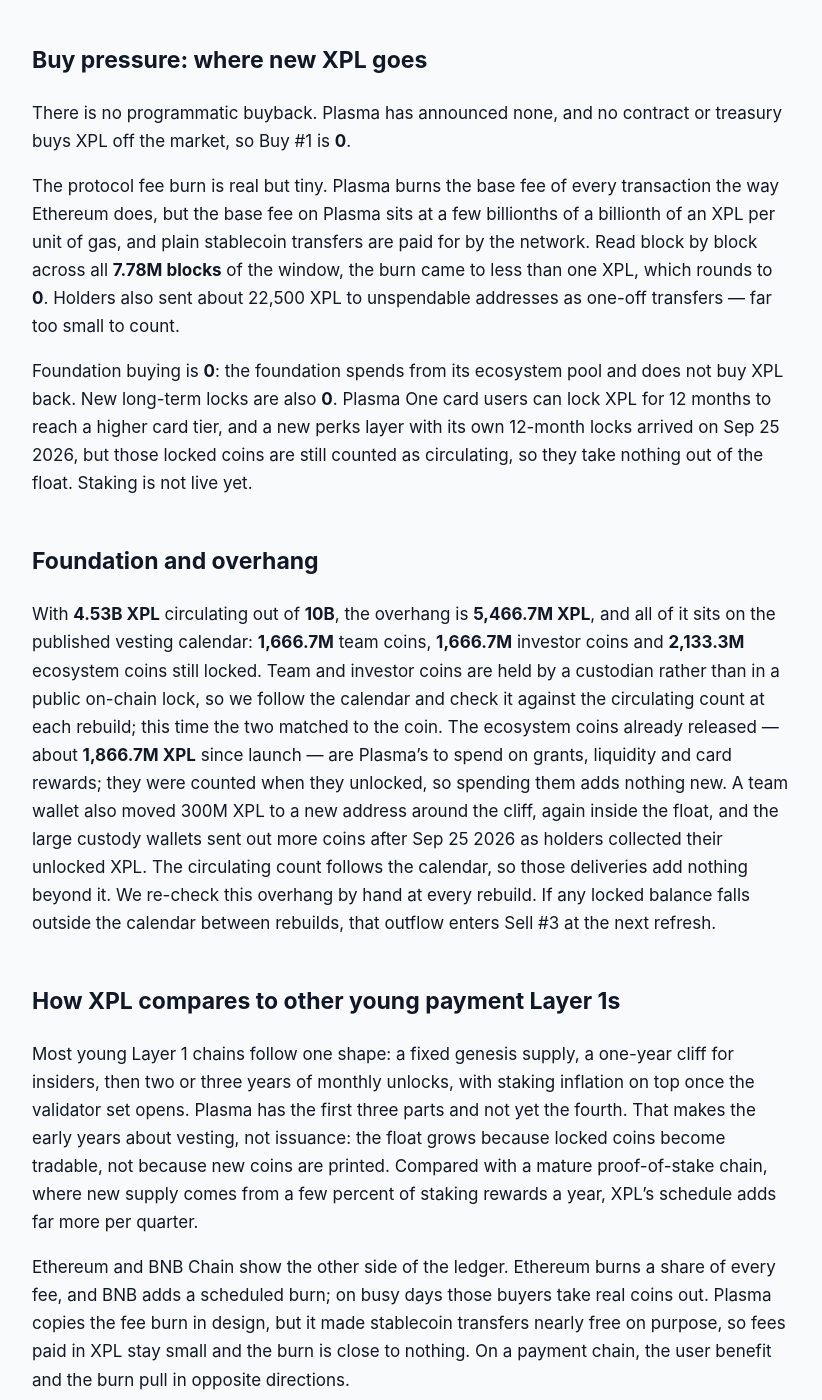
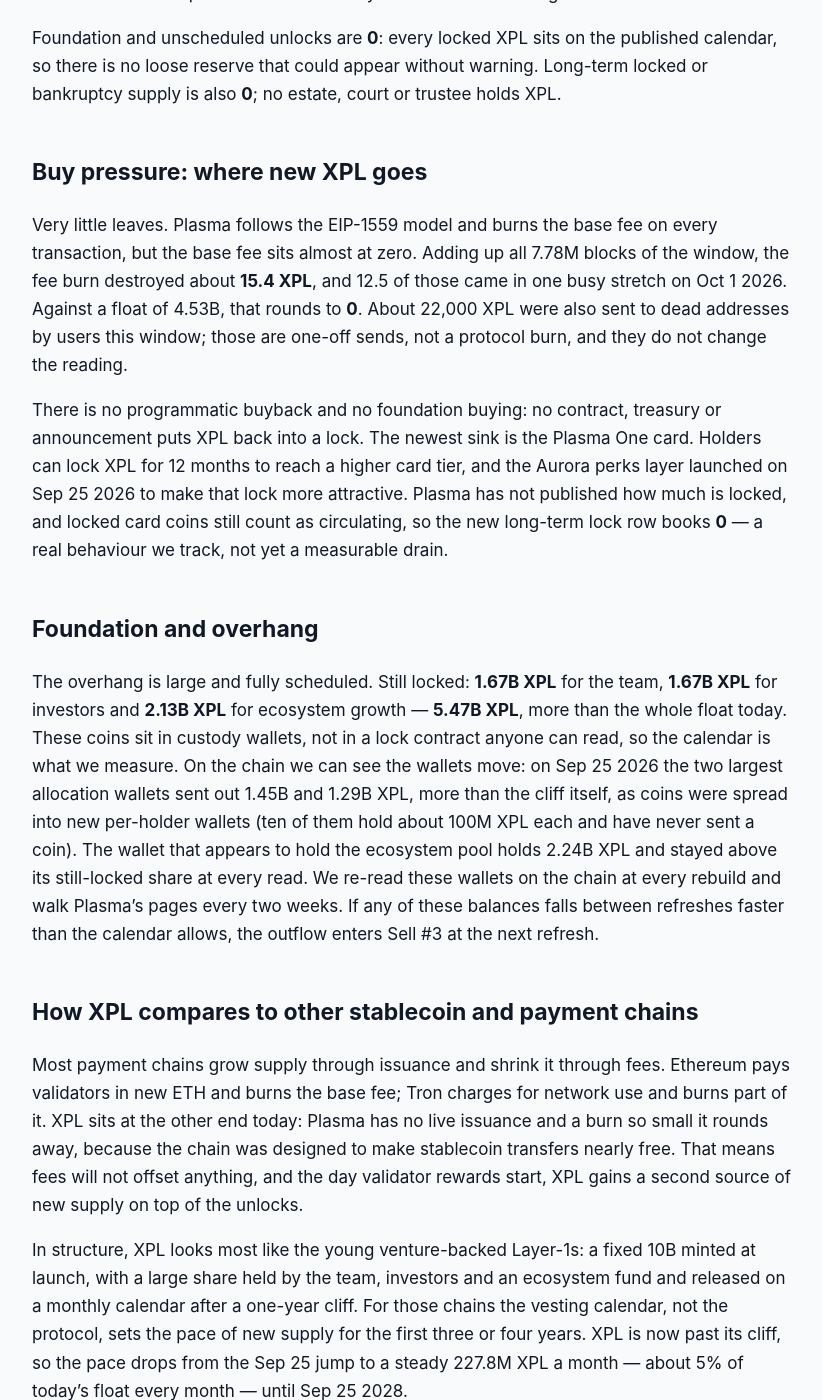
Before and after one commit to jeevansongmy-spec/mrnasdog-articles, a Jekyll site: the page built from crypto/xpl-pressure-framework.md, in a window 1280 px wide and 1400 px high, scrolled down 1300 px. Shown: the whole window, without its empty margins (228-1050 px from the left). Built offline with Jekyll 4.4.1, drawn with Linux system fonts in a browser that asks for light colours; some of the changed text lies outside the part shown.

Commit message:
publish: crypto/xpl-pressure-framework

```diff
--- a/crypto/xpl-pressure-framework.md
+++ b/crypto/xpl-pressure-framework.md
@@ -1,55 +1,57 @@
 ---
-title: "XPL Inflation Analysis · September 2026 · Supply growing · projected to keep growing"
-description: "XPL supply is growing fast: vesting unlocks added 1.93B XPL in 90 days (+42.65%), led by the Sep 25 2026 cliff, and 683.3M more (+15.07%) is due next."
+title: "XPL Inflation Analysis · October 2026 · Supply growing · projected to keep growing"
+description: "XPL supply is growing: the Sep 25 2026 team and investor cliff and monthly unlocks added 1.93B XPL, +42.65% in 90 days, with +15.07% more due next."
 canonical_url: "https://mrnasdog.com/research/xpl/inflation"
 tags: ["crypto", "xpl", "plasma", "stablecoin"]
 published: true
 ---
 
-Originally published at [XPL Inflation Analysis · September 2026 · Supply growing · projected to keep growing](https://mrnasdog.com/research/xpl/inflation).
+Originally published at [XPL Inflation Analysis · October 2026 · Supply growing · projected to keep growing](https://mrnasdog.com/research/xpl/inflation).
 
-# XPL Inflation Analysis · September 2026 · Supply growing · projected to keep growing
+# XPL Inflation Analysis · October 2026 · Supply growing · projected to keep growing
 
-XPL, the coin of the Plasma stablecoin chain, is strongly inflationary on its tradable float. In the 90 days to Sep 29 2026 the vesting schedule put **1,933.3M XPL** into circulation — most of it the one-year team and investor cliff on **Sep 25 2026** — while nothing was bought back and the fee burn removed less than one XPL. That is **+42.65%** net over 90 days, with another **683.3M XPL**, or **+15.07%**, scheduled for the next 90 days. All 10B XPL already exist; the unlocks keep coming every month until Sep 25 2028.
+XPL supply is growing fast, and all of the growth comes from unlocks. In the 90 days to Oct 7 2026, **1.93B XPL** moved from locked allocations into the market — mostly the **1.67B** team and investor cliff on Sep 25 2026 — while the Plasma fee burn removed only about **15 XPL**. On today's float of **4.53B XPL** that is a net rise of **+42.65%**, and the published calendar adds another **683.3M XPL**, or about **+15.07%**, in the next 90 days. No new XPL is minted yet; every one of the 10B coins already exists, and the unlock calendar runs to Sep 25 2028.
 
 ## The verdict, in one paragraph
 
-The MrNasdog Pressure Framework reads XPL at **+42.65%** net supply growth over the last 90 days and **+15.07%** for the next 90. Our supply monitor reads **+73.53%**, a gap of **30.88 percentage points**. That gap is a difference in how the growth is divided, not in how much supply arrived: the monitor divides the new coins by the supply of 90 days ago, about **2.60B XPL**, while we divide by today’s circulating supply of **4.53B XPL**. Measured on the same base, the two readings sit **0.48 points** apart, so no warning chip is shown. The one-line label for Plasma today: a young chain in its heaviest unlock year, with no buyer on the other side.
+Our ledger reads **+42.65%** net supply growth over the last 90 days and **+15.07%** for the next 90. The monitor reads **+74.37%**, a gap of **31.72 percentage points**, which is above our 0.5-point line, so we walked every source again. Both sides measured the same flow: the monitor saw circulating XPL rise by about **1.93B**, the same 1.93B our ledger books. The monitor divides that rise by the float of 90 days ago (**2.60B XPL**); we divide it by today's float (**4.53B XPL**). Put on the same base, the two numbers agree to a hundredth of a point, so no warning chip ships. Plasma is an **unlock-driven chain**: no issuance, no meaningful burn, and a monthly vesting calendar that decides almost everything about XPL supply.
 
 ## Sell pressure: where new XPL comes from
 
-Protocol inflation is **0**. Plasma’s design pays validators in new XPL — 5% a year at the start, falling by half a point a year to a 3% floor — but only after outside validators and delegated staking go live, and that switch has no date yet. Today block producers on the Plasma chain collect transaction tips and nothing else, so no new XPL is minted.
+Protocol inflation is **0**. Plasma's plan pays validators 5% a year, stepping down by half a point a year to a 3% floor, but those rewards switch on only when outside validators and stake delegation go live. They have not. We checked the chain itself: the block producer on Plasma receives exactly the tips users pay and not one extra XPL, so nothing is being printed. Plasma published a design on Oct 1 2026 for handing blocks between validator groups without pausing the chain — a step toward opening the validator set, with no reward start date attached.
 
-Vesting unlocks are the whole story. Plasma launched with 10B XPL on Sep 25 2025: 10% sold to the public, 40% for ecosystem and growth, 25% for the team and 25% for investors. The ecosystem pool releases **88.9M XPL** on the 25th of every month for three years; that fired on Jul 25, Aug 25 and Sep 25 2026 inside this window. On **Sep 25 2026** the team and investors each reached their one-year cliff and one third of their 2.5B XPL unlocked — **1,666.7M XPL** together. The window total is **1,933.3M XPL**. From Oct 25 2026 the remaining two thirds unlock monthly for two years, **138.9M XPL** a month, next to the ecosystem release. Three such dates fall in the next 90 days, **227.8M XPL** each, for **683.3M XPL**.
+Vesting unlocks are the whole story: **1,933.3M XPL** in the window. All 10B XPL were created at the mainnet beta on Sep 25 2025. The 4B Ecosystem & Growth allocation releases **88.9M XPL** on the 25th of each month, and three of those landed in the window (Jul 25, Aug 25 and Sep 25 2026). The big event was the one-year cliff on Sep 25 2026, when one third of the team's 2.5B and one third of the investors' 2.5B opened together — **1,666.7M XPL** in a single day. From Oct 25 2026 the remaining team and investor coins vest monthly for two years, **69.4M XPL** each, so every month now adds **227.8M XPL**: **683.3M XPL** across the next 90 days. The Jul 28 2026 release of coins bought by US buyers in the public sale adds nothing to our count, because the whole public sale was already counted as circulating.
 
-Foundation and unscheduled unlocks are **0**: every locked coin is on the published calendar, and no off-calendar release was found. Long-term locks and bankruptcy are also **0**. The US public-sale buyers’ coins unlocked on Jul 28 2026, but they had been counted as circulating since launch, so that date added nothing new to the float.
+Foundation and unscheduled unlocks are **0**: every locked XPL sits on the published calendar, so there is no loose reserve that could appear without warning. Long-term locked or bankruptcy supply is also **0**; no estate, court or trustee holds XPL.
 
 ## Buy pressure: where new XPL goes
 
-There is no programmatic buyback. Plasma has announced none, and no contract or treasury buys XPL off the market, so Buy #1 is **0**.
+Very little leaves. Plasma follows the EIP-1559 model and burns the base fee on every transaction, but the base fee sits almost at zero. Adding up all 7.78M blocks of the window, the fee burn destroyed about **15.4 XPL**, and 12.5 of those came in one busy stretch on Oct 1 2026. Against a float of 4.53B, that rounds to **0**. About 22,000 XPL were also sent to dead addresses by users this window; those are one-off sends, not a protocol burn, and they do not change the reading.
 
-The protocol fee burn is real but tiny. Plasma burns the base fee of every transaction the way Ethereum does, but the base fee on Plasma sits at a few billionths of a billionth of an XPL per unit of gas, and plain stablecoin transfers are paid for by the network. Read block by block across all **7.78M blocks** of the window, the burn came to less than one XPL, which rounds to **0**. Holders also sent about 22,500 XPL to unspendable addresses as one-off transfers — far too small to count.
-
-Foundation buying is **0**: the foundation spends from its ecosystem pool and does not buy XPL back. New long-term locks are also **0**. Plasma One card users can lock XPL for 12 months to reach a higher card tier, and a new perks layer with its own 12-month locks arrived on Sep 25 2026, but those locked coins are still counted as circulating, so they take nothing out of the float. Staking is not live yet.
+There is no programmatic buyback and no foundation buying: no contract, treasury or announcement puts XPL back into a lock. The newest sink is the Plasma One card. Holders can lock XPL for 12 months to reach a higher card tier, and the Aurora perks layer launched on Sep 25 2026 to make that lock more attractive. Plasma has not published how much is locked, and locked card coins still count as circulating, so the new long-term lock row books **0** — a real behaviour we track, not yet a measurable drain.
 
 ## Foundation and overhang
 
-With **4.53B XPL** circulating out of **10B**, the overhang is **5,466.7M XPL**, and all of it sits on the published vesting calendar: **1,666.7M** team coins, **1,666.7M** investor coins and **2,133.3M** ecosystem coins still locked. Team and investor coins are held by a custodian rather than in a public on-chain lock, so we follow the calendar and check it against the circulating count at each rebuild; this time the two matched to the coin. The ecosystem coins already released — about **1,866.7M XPL** since launch — are Plasma’s to spend on grants, liquidity and card rewards; they were counted when they unlocked, so spending them adds nothing new. A team wallet also moved 300M XPL to a new address around the cliff, again inside the float, and the large custody wallets sent out more coins after Sep 25 2026 as holders collected their unlocked XPL. The circulating count follows the calendar, so those deliveries add nothing beyond it. We re-check this overhang by hand at every rebuild. If any locked balance falls outside the calendar between rebuilds, that outflow enters Sell #3 at the next refresh.
+The overhang is large and fully scheduled. Still locked: **1.67B XPL** for the team, **1.67B XPL** for investors and **2.13B XPL** for ecosystem growth — **5.47B XPL**, more than the whole float today. These coins sit in custody wallets, not in a lock contract anyone can read, so the calendar is what we measure. On the chain we can see the wallets move: on Sep 25 2026 the two largest allocation wallets sent out 1.45B and 1.29B XPL, more than the cliff itself, as coins were spread into new per-holder wallets (ten of them hold about 100M XPL each and have never sent a coin). The wallet that appears to hold the ecosystem pool holds 2.24B XPL and stayed above its still-locked share at every read. We re-read these wallets on the chain at every rebuild and walk Plasma's pages every two weeks. If any of these balances falls between refreshes faster than the calendar allows, the outflow enters Sell #3 at the next refresh.
 
-## How XPL compares to other young payment Layer 1s
+## How XPL compares to other stablecoin and payment chains
 
-Most young Layer 1 chains follow one shape: a fixed genesis supply, a one-year cliff for insiders, then two or three years of monthly unlocks, with staking inflation on top once the validator set opens. Plasma has the first three parts and not yet the fourth. That makes the early years about vesting, not issuance: the float grows because locked coins become tradable, not because new coins are printed. Compared with a mature proof-of-stake chain, where new supply comes from a few percent of staking rewards a year, XPL’s schedule adds far more per quarter.
+Most payment chains grow supply through issuance and shrink it through fees. Ethereum pays validators in new ETH and burns the base fee; Tron charges for network use and burns part of it. XPL sits at the other end today: Plasma has no live issuance and a burn so small it rounds away, because the chain was designed to make stablecoin transfers nearly free. That means fees will not offset anything, and the day validator rewards start, XPL gains a second source of new supply on top of the unlocks.
 
-Ethereum and BNB Chain show the other side of the ledger. Ethereum burns a share of every fee, and BNB adds a scheduled burn; on busy days those buyers take real coins out. Plasma copies the fee burn in design, but it made stablecoin transfers nearly free on purpose, so fees paid in XPL stay small and the burn is close to nothing. On a payment chain, the user benefit and the burn pull in opposite directions.
-
-Where Plasma differs from many peers is the end date. All 10B XPL already exist and the unlock calendar finishes on Sep 25 2028; after that, the only new supply would be staking rewards, planned to fall to 3% a year.
+In structure, XPL looks most like the young venture-backed Layer-1s: a fixed 10B minted at launch, with a large share held by the team, investors and an ecosystem fund and released on a monthly calendar after a one-year cliff. For those chains the vesting calendar, not the protocol, sets the pace of new supply for the first three or four years. XPL is now past its cliff, so the pace drops from the Sep 25 jump to a steady 227.8M XPL a month — about 5% of today's float every month — until Sep 25 2028.
 
 ## What to watch in the next 90 days
 
-The first monthly team and investor tranche lands on **Oct 25 2026**, together with the ecosystem release: **227.8M XPL**. The same amount follows on **Nov 25 2026** and **Dec 25 2026**. A launch date for outside validators and delegated staking would switch on protocol inflation at 5% a year and move Sell #1 off zero. Watch also where the 1,666.7M cliff coins go: moves to exchanges would show selling, while new card-tier locks would show holders choosing to keep XPL.
+**Oct 25 2026**: the first monthly team and investor tranche (69.4M XPL each) arrives with the ecosystem's 88.9M — 227.8M XPL in one day.
+
+**Nov 25 2026** and **Dec 25 2026**: the same 227.8M XPL each, completing the 683.3M XPL the ledger projects for the next 90 days.
+
+**Validator rewards**: any date for outside validators and delegation would switch on the 5% yearly reward and add a new sell row; the validator-handoff design published on Oct 1 2026 is the step to watch.
+
+**Plasma One locks**: if Plasma publishes the amount of XPL locked for card tiers, we will check whether those coins leave the circulating count; until then they book 0.
 
 ## Summary
 
-XPL supply is growing fast: **+42.65%** over the last 90 days and **+15.07%** scheduled for the next 90, all from vesting unlocks, with nothing bought back and a fee burn under one XPL. The cause is structural — Plasma is in the first year of a three-year unlock calendar that releases team, investor and ecosystem coins every month until Sep 25 2028. The key risk is that the **5,466.7M XPL** still locked keeps arriving at **227.8M XPL** a month with no buyer on the other side; the ceiling is the fixed 10B supply until staking rewards begin.
+XPL is an unlock-driven supply: Plasma mints nothing today and burns almost nothing, so the vesting calendar decides the numbers. The Sep 25 2026 cliff and three ecosystem tranches put **1.93B XPL** into the market in 90 days, a net **+42.65%**, and the monthly calendar adds **683.3M XPL** (**+15.07%**) next. The key risk is the **5.47B XPL** still locked, which keeps arriving at 227.8M a month until Sep 25 2028, with validator rewards still to come on top. The ceiling is the fixed 10B minted at launch — until validator inflation begins.
 
-*MrNasdog Pressure Framework analysis of XPL, Metric 1 — Inflation. Data + explanation only. Not financial advice. Checked Sep 29 2026.*
+*MrNasdog Pressure Framework analysis of XPL, Metric 1 — Inflation. Data + explanation only. Not financial advice. Checked Oct 8 2026.*
```
